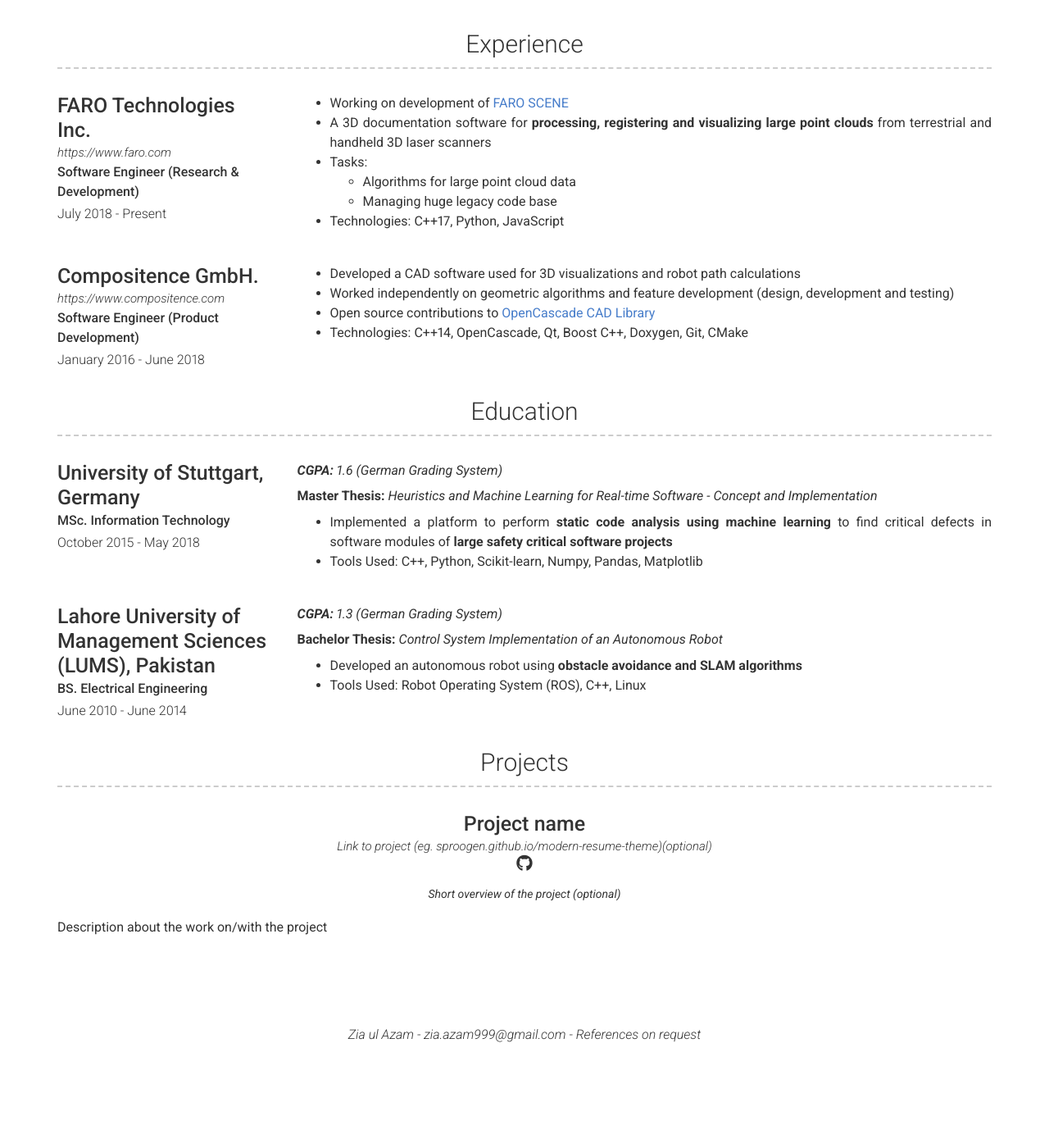
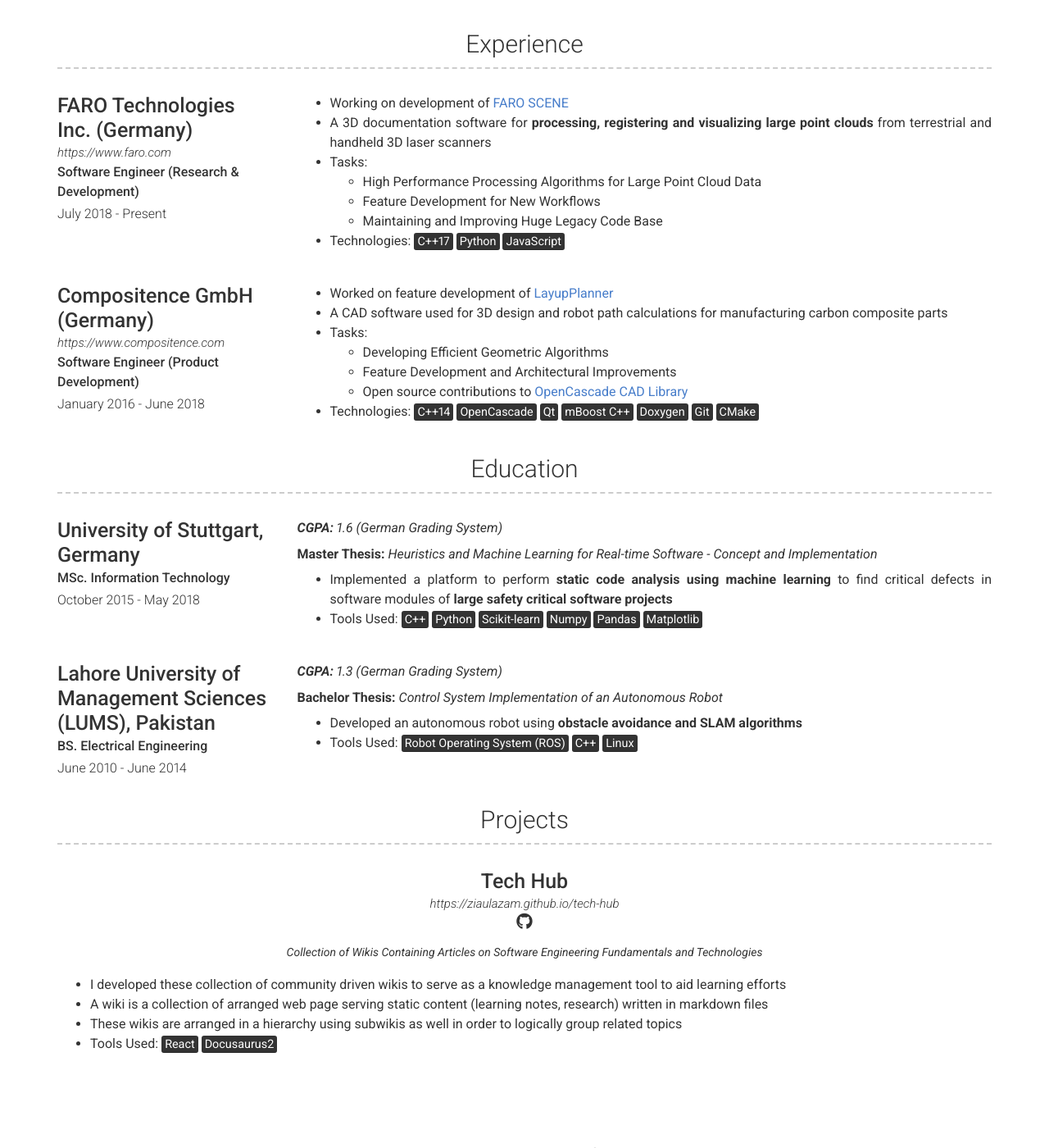
Before and after one commit to ziaulazam/ziaulazam.github.io, a Jekyll site: the page built from index.md, in a window 1280 px wide and 1400 px high, scrolled down 675 px. Shown: the whole window at 82% size. Built offline with Jekyll 4.4.1, drawn with Linux system fonts in a browser that asks for light colours; nearby versions of some CDN libraries; before the commit the page ends 1957 px from its top, so only the background shows below that; some of the changed text lies outside the part shown.

Commit message:
feat: Added more content

```diff
--- a/_config.yml
+++ b/_config.yml
@@ -52,13 +52,13 @@ about_content: | # this will include new lines to allow paragraphs
 
   I love working on software systems where **performance** and **scalability** are essential. I have worked mainly with <mark>C++</mark> in my professional career but I have also worked with various other programming languages like <mark>Python</mark> and <mark>JavaScript</mark> to accomplish other code generation, scripting tools and user interface tasks.
 
-  I am passionate about **learning new programming languages**, **writing maintainable software** and **designing software with reusable deployable modules**.
+  I am passionate about **learning new programming languages**, **writing maintainable software** and **designing modular software with reusable components**.
 
   My **Research Interests** are:
     - High Performance Computing
       - Parallel and Distributed Computing
-      - Source code optimizations (instruction level, caching)
-      - Data structures and algorithms
+      - Source Code Optimizations (Instruction Level, Caching)
+      - Data Structures and Algorithms
     - Computer Security
 
 # Projects Section
--- a/_data/education.yml
+++ b/_data/education.yml
@@ -10,7 +10,7 @@
 
     **Master Thesis:** *Heuristics and Machine Learning for Real-time Software - Concept and Implementation*
       - Implemented a platform to perform **static code analysis using machine learning** to find critical defects in software modules of **large safety critical software projects**
-      - Tools Used: C++, Python, Scikit-learn, Numpy, Pandas, Matplotlib
+      - Tools Used: <mark>C++</mark> <mark>Python</mark> <mark>Scikit-learn</mark> <mark>Numpy</mark> <mark>Pandas</mark> <mark>Matplotlib</mark>
 
 - layout: left
   name: Lahore University of Management Sciences (LUMS), Pakistan
@@ -23,4 +23,4 @@
 
     **Bachelor Thesis:** *Control System Implementation of an Autonomous Robot*
       - Developed an autonomous robot using **obstacle avoidance and SLAM algorithms**
-      - Tools Used: Robot Operating System (ROS), C++, Linux
+      - Tools Used: <mark>Robot Operating System (ROS)</mark> <mark>C++</mark> <mark>Linux</mark>
--- a/_data/experience.yml
+++ b/_data/experience.yml
@@ -1,6 +1,6 @@
 # Experience List
 - layout: left
-  company: FARO Technologies Inc.
+  company: FARO Technologies Inc. (Germany)
   link: https://www.faro.com
   job_title: Software Engineer (Research & Development)
   dates: July 2018 - Present
@@ -10,19 +10,23 @@
     - Working on development of [FARO SCENE](https://www.faro.com/en-gb/products/construction-bim-cim/faro-scene/)
     - A 3D documentation software for **processing, registering and visualizing large point clouds** from terrestrial and handheld 3D laser scanners
     - Tasks:
-      - Algorithms for large point cloud data
-      - Managing huge legacy code base
-    - Technologies: C++17, Python, JavaScript
+      - High Performance Processing Algorithms for Large Point Cloud Data
+      - Feature Development for New Workflows
+      - Maintaining and Improving Huge Legacy Code Base
+    - Technologies: <mark>C++17</mark> <mark>Python</mark> <mark>JavaScript</mark>
 
 - layout: left
-  company: Compositence GmbH.
+  company: Compositence GmbH (Germany)
   link: https://www.compositence.com
   job_title: Software Engineer (Product Development)
   dates: January 2016 - June 2018
   #quote: >
   #  Short description of the company (optional)
   description: | # this will include new lines to allow paragraphs
-    - Developed a CAD software used for 3D visualizations and robot path calculations
-    - Worked independently on geometric algorithms and feature development (design, development and testing)
-    - Open source contributions to [OpenCascade CAD Library](https://tracker.dev.opencascade.org/)
-    - Technologies: C++14, OpenCascade, Qt, Boost C++, Doxygen, Git, CMake
+    - Worked on feature development of [LayupPlanner](http://www.compositence.com/en/products/software/)
+    - A CAD software used for 3D design and robot path calculations for manufacturing carbon composite parts
+    - Tasks:
+      - Developing Efficient Geometric Algorithms
+      - Feature Development and Architectural Improvements
+      - Open source contributions to [OpenCascade CAD Library](https://www.opencascade.com/content/overview)
+    - Technologies: <mark>C++14</mark> <mark>OpenCascade</mark> <mark>Qt</mark> <mark>mBoost C++</mark> <mark>Doxygen</mark> <mark>Git</mark> <mark>CMake</mark>
--- a/_data/projects.yml
+++ b/_data/projects.yml
@@ -1,9 +1,12 @@
-# Project template
+# Project List
 - layout: top-middle
-  name: Project name
-  link: Link to project (eg. sproogen.github.io/modern-resume-theme)(optional)
-  github: Github page for project (eg. sproogen/modern-resume-theme)(optional)
+  name: Tech Hub
+  link: https://ziaulazam.github.io/tech-hub
+  github: ziaulazam/tech-hub
   quote: >
-    Short overview of the project (optional)
+    Collection of Wikis Containing Articles on Software Engineering Fundamentals and Technologies
   description: | # this will include new lines to allow paragraphs
-    Description about the work on/with the project
+    - I developed these collection of community driven wikis to serve as a knowledge management tool to aid learning efforts
+    - A wiki is a collection of arranged web page serving static content (learning notes, research) written in markdown files
+    - These wikis are arranged in a hierarchy using subwikis as well in order to logically group related topics
+    - Tools Used: <mark>React</mark> <mark>Docusaurus2</mark>
```
